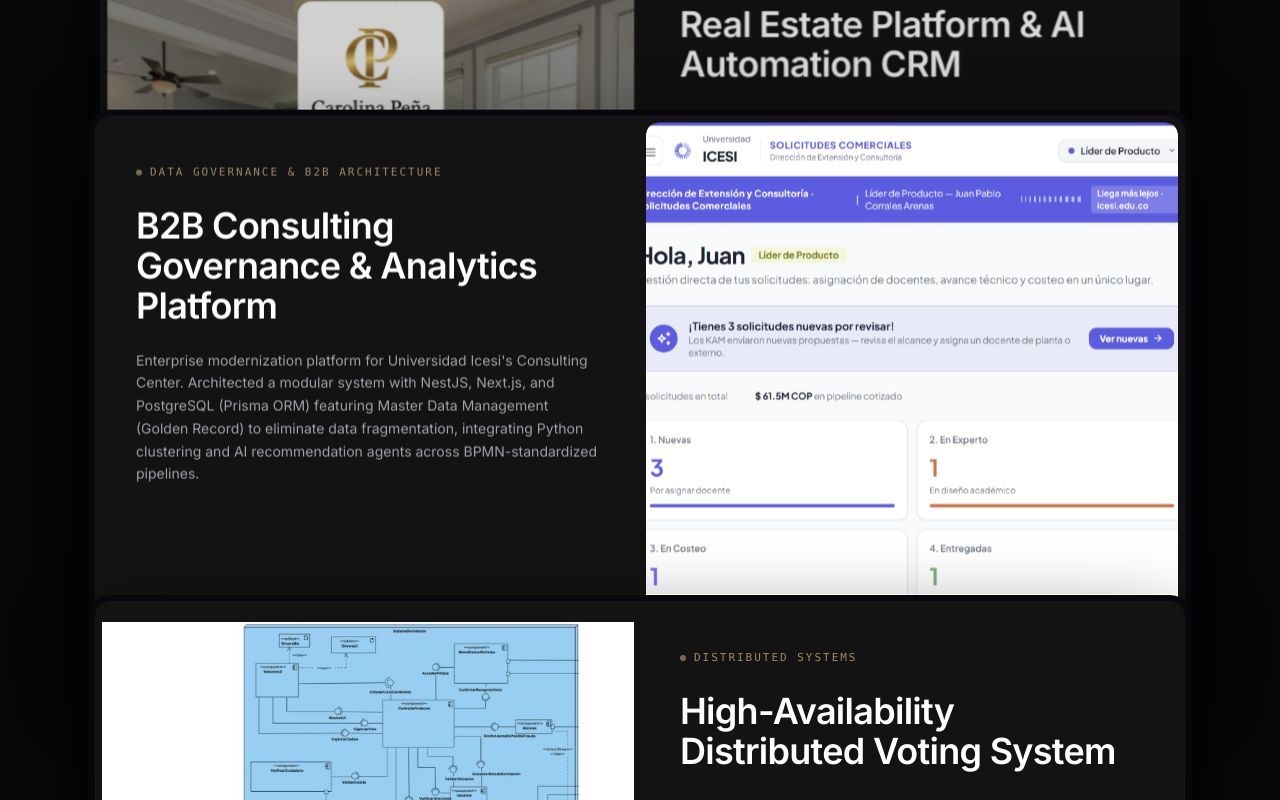
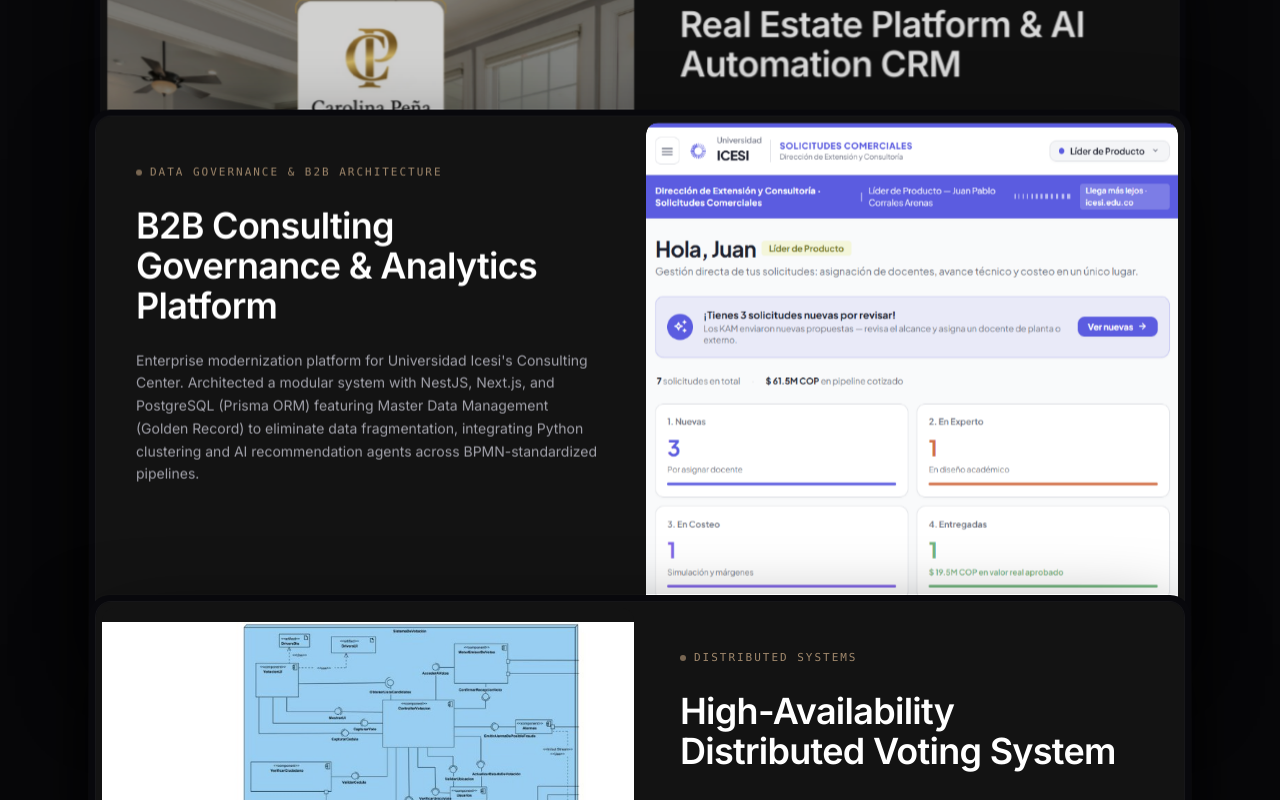
Before and after one commit to Juanda2005123/portfolio, a Next.js app: page / in a window 1280 px wide. Shown: the part 3600-4400 px from the top of the page. Built offline with nearby package versions, Linux system fonts and the light colour scheme.

Commit message:
feat(projects): update consulting-management screenshot to v2

```diff
--- a/src/components/ui/ProjectMockup.tsx
+++ b/src/components/ui/ProjectMockup.tsx
@@ -86,7 +86,7 @@ export const ProjectMockup: React.FC<ProjectMockupProps> = ({
         >
           <div className="relative w-full h-full min-h-[480px] sm:min-h-[540px] lg:min-h-[600px] overflow-hidden rounded-xl">
             <Image
-              src="/project-consulting-management.png"
+              src="/project-consulting-management-v2.png"
               alt="Plataforma de Consultoría & Analítica B2B - Centro de Consultoría Icesi"
               fill
               quality={90}
--- a/src/content/data.ts
+++ b/src/content/data.ts
@@ -118,7 +118,7 @@ export const portfolioData: Record<Language, PortfolioContent> = {
           metricLabel: 'IMPACTO FINANCIERO & GOBERNANZA',
           demoUrl: '#',
           githubUrl: '#',
-          image: '/project-consulting-management.png',
+          image: '/project-consulting-management-v2.png',
         },
         {
           id: 'distributed-voting',
@@ -518,7 +518,7 @@ export const portfolioData: Record<Language, PortfolioContent> = {
           metricLabel: 'FINANCIAL IMPACT & GOVERNANCE',
           demoUrl: '#',
           githubUrl: '#',
-          image: '/project-consulting-management.png',
+          image: '/project-consulting-management-v2.png',
         },
         {
           id: 'distributed-voting',
```
Also changed, not shown: public/project-consulting-management-v2.png (added).
